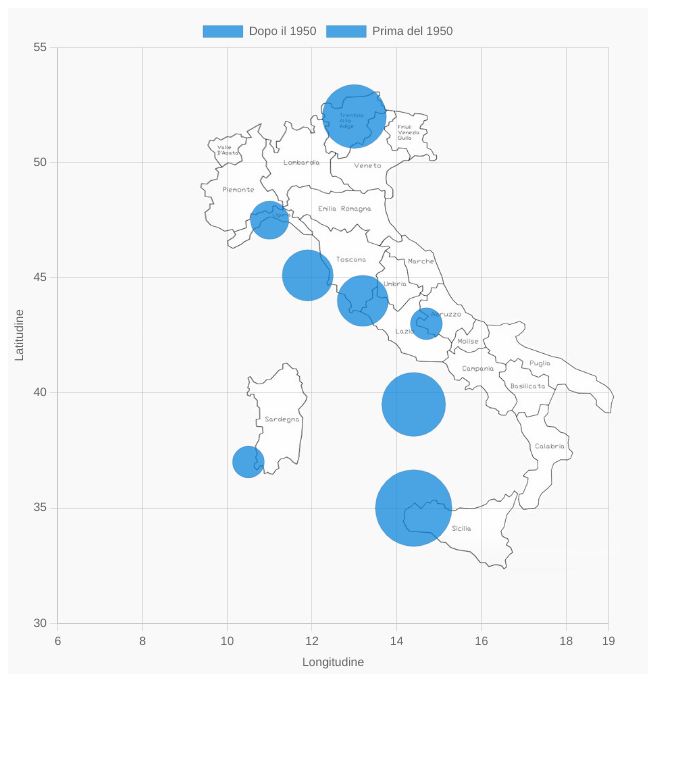
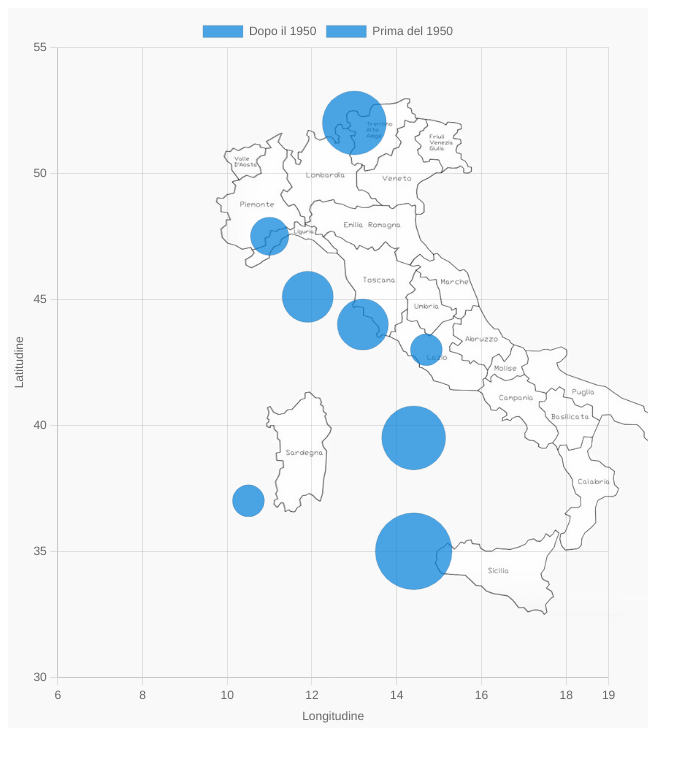
Before and after one commit to Saygong/Chart.js_Earthquakes, a plain HTML site: page index.html in a window 1280 px wide. Shown: the whole page, without its empty margins (0-696 px from the left). Drawn offline with nearby package versions, Linux system fonts and the light colour scheme.

Commit message:
Resizing

```diff
--- a/index.html
+++ b/index.html
@@ -4,7 +4,7 @@
 <head>
     <meta charset="UTF-8">
     <title>Earthquakes</title>
-
+    <meta name="viewport" content="width=device-width, initial-scale=1">
     <script src="https://ajax.googleapis.com/ajax/libs/jquery/3.6.0/jquery.min.js"></script>
     <script src="https://cdn.jsdelivr.net/npm/chart.js@3.6.2/dist/chart.min.js"></script>
     <script src="script.js"></script>
@@ -14,10 +14,12 @@
             background-image: url('images/italia_regioni.jpg');
             background-size: cover;
             background-repeat: no-repeat;
-            width: 60vw;
+            width: 50vw;
         }
 
         .chart-container{
+            height: 90vh;
+            width: 50vw;
         }
 
     </style>
@@ -26,8 +28,8 @@
 <body>
 
 
-    <div class="chart-container" style="position: relative; height: 80vh; width: 50vw;">
-        <canvas id="myChart" height="800"></canvas>
+    <div class="chart-container">
+        <canvas id="myChart"></canvas>
     </div>
 
 </body>
--- a/script.js
+++ b/script.js
@@ -66,6 +66,7 @@ window.onload = function(){
                     }
                 }
             },
+            maintainAspectRatio: false,
             plugins: {
                 tooltip: {
                     callbacks: {
```
